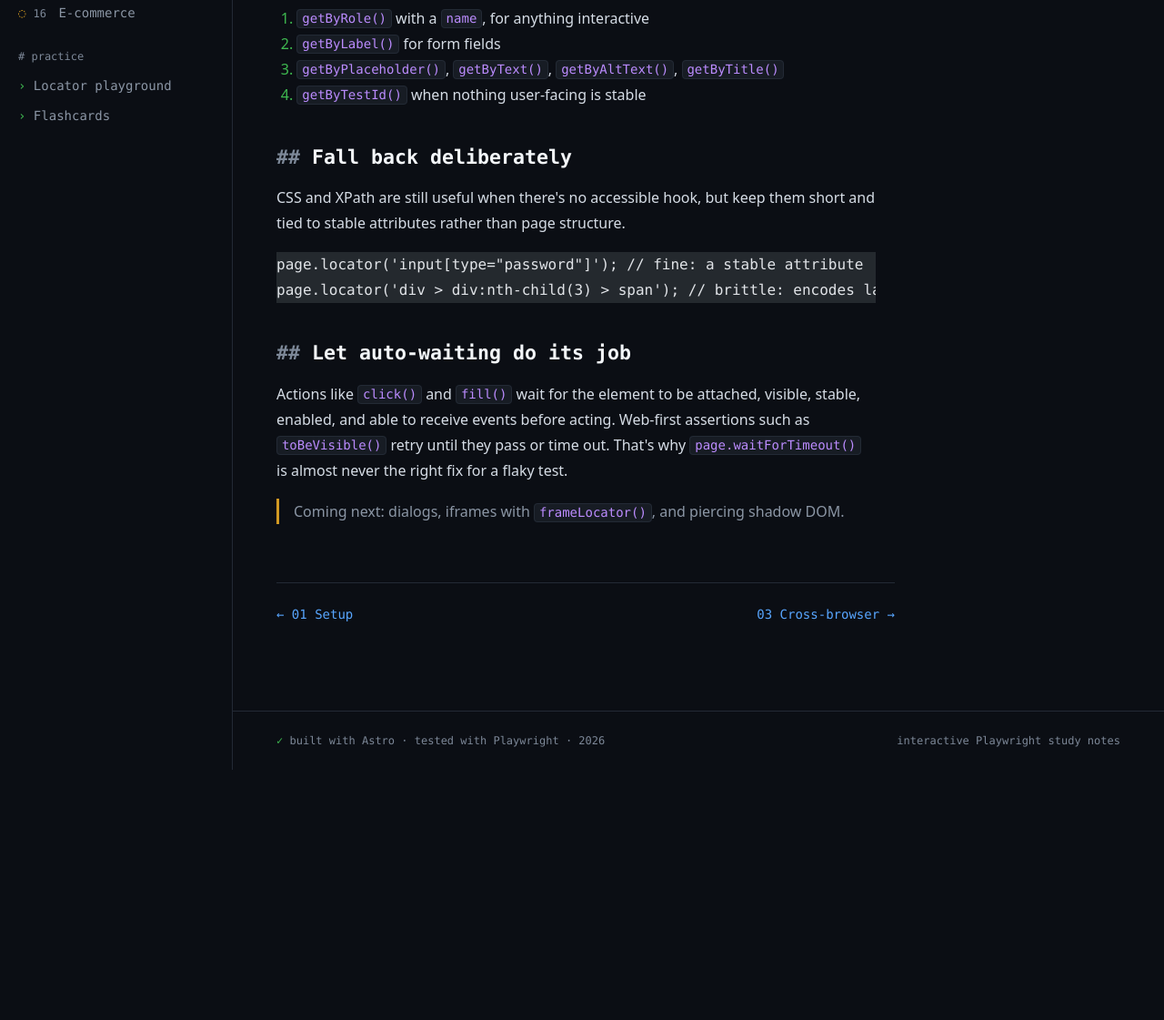
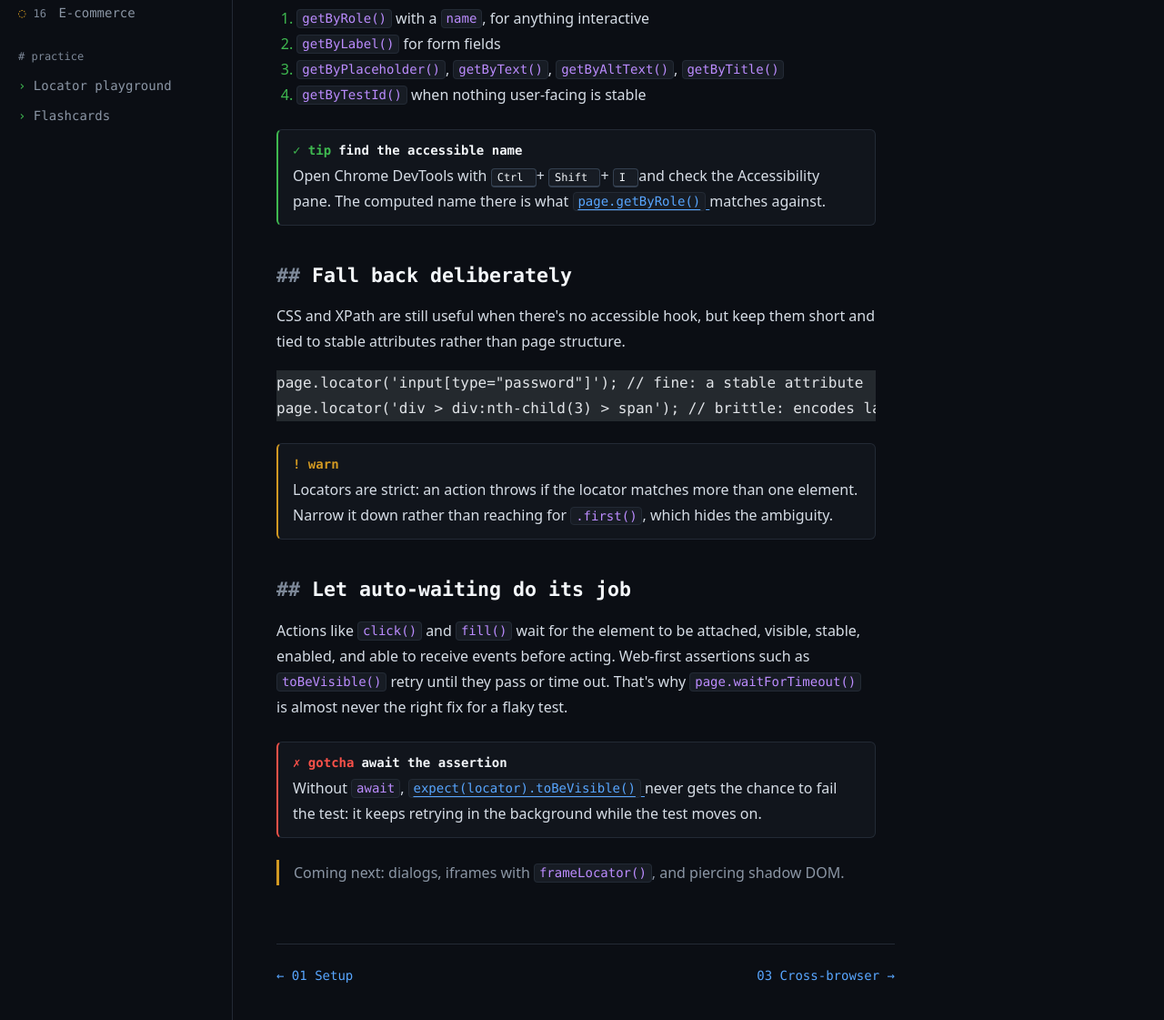
Before and after one commit to sourabhkejriwal/playwright-lab, an Astro site: page /chapters/02-selectors in a window 1280 px wide. Shown: the part 605-1726 px from the top of the page at 91% size. Before the commit the page ends 1451 px from the top, so only its background shows below. Built offline with nearby package versions, Linux system fonts and the light colour scheme; Astro itself is replaced by a stand-in of ours; code samples lack their colours.

Commit message:
feat(chapters): add Callout, Kbd, and ApiRef MDX components
Register them globally so chapter notes can use them without imports.
ApiRef derives the Playwright docs link from the API name and fails the
build on an unknown receiver.

Co-Authored-By: Claude Opus 5.5 <noreply@anthropic.com>

````diff
--- a/CLAUDE.md
+++ b/CLAUDE.md
@@ -50,7 +50,7 @@ src/
   lib/chapters.ts        getChapters(): joins the list with MDX entries → status passed/pending
   lib/url.ts             url(): base-path-aware internal links
   content/chapters/      NN-slug.mdx chapter notes (content collection, schema in content.config.ts)
-  components/            .astro UI: Sidebar, TableOfContents, CodeCopy, TerminalWindow, StatusMark, TopBar, Footer, TestRunHero, ComingSoon
+  components/            .astro UI: Sidebar, TableOfContents, CodeCopy, TerminalWindow, StatusMark, TopBar, Footer, TestRunHero, ComingSoon, Callout, Kbd, ApiRef
   islands/               (planned) React interactive components: Playground, Flashcards, Quiz, …
   layouts/BaseLayout.astro
   pages/                 routes; chapters/[slug].astro renders MDX or a "pending" placeholder
@@ -88,6 +88,10 @@ The site looks like a Playwright test run in a dark terminal.
   "interview angle". Do not paste source text or long listings verbatim.
 - Headings are `##`/`###` (h1 comes from the layout). Code fences use `ts`, with optional filename and
   highlighted lines: ` ```ts title="login.spec.ts" {1,3-5} ` (`src/lib/shiki-code-frame.mjs`).
+- Chapters can use these components without importing them (registered in `src/components/mdx.ts`):
+  `<Callout type="tip|warn|gotcha" title="optional">`, `<Kbd>Ctrl</Kbd>`, and `<ApiRef name="page.getByRole()" />`.
+  `ApiRef` builds the Playwright docs link from the name (`src/lib/api-ref.ts`); an unknown receiver fails the build,
+  so add new classes to `RECEIVERS` there.
 - A chapter becomes ✓ passed on the site as soon as its MDX exists and isn't a draft.
 - Flashcard and quiz data will live beside chapters (see ROADMAP phase 3/4).
 
--- a/ROADMAP.md
+++ b/ROADMAP.md
@@ -22,7 +22,7 @@ Tasks marked ⇉ are independent of their siblings and can run in parallel sessi
 - [x] Two-column layout: sticky chapter sidebar (desktop), collapsible drawer (mobile)
 - [x] Table of contents from headings on chapter pages (right rail on xl screens)
 - [x] Code block polish: filename/title bar, copy button, line highlighting (`TerminalWindow` style)
-- [ ] MDX components: `<Callout type="tip|warn|gotcha">`, `<Kbd>`, `<ApiRef name="…">`
+- [x] MDX components: `<Callout type="tip|warn|gotcha">`, `<Kbd>`, `<ApiRef name="…">`
 - [ ] SEO: Open Graph image (terminal-style), meta per page, `robots.txt`
 - [ ] Custom favicon (terminal `$_` mark)
 - [ ] Optional light theme (override tokens under `[data-theme='light']`) and toggle
--- /dev/null
+++ b/src/components/ApiRef.astro
@@ -0,0 +1,14 @@
+---
+// Inline link to the official docs for a Playwright API: <ApiRef name="page.getByRole()" />
+import { apiRefHref } from '../lib/api-ref';
+
+interface Props {
+  name: string;
+}
+const { name } = Astro.props;
+---
+
+<a href={apiRefHref(name)} rel="noopener">
+  <code class="text-info">{name}</code>
+  <span class="sr-only"> (Playwright docs)</span>
+</a>
--- /dev/null
+++ b/src/components/Callout.astro
@@ -0,0 +1,35 @@
+---
+// Aside for chapter notes: <Callout type="gotcha" title="optional">markdown…</Callout>
+type CalloutType = 'tip' | 'warn' | 'gotcha';
+interface Props {
+  type?: CalloutType;
+  title?: string;
+}
+const { type = 'tip', title } = Astro.props;
+
+const variants = {
+  tip: { glyph: '✓', border: 'border-l-pass', color: 'text-pass' },
+  warn: { glyph: '!', border: 'border-l-pending', color: 'text-pending' },
+  gotcha: { glyph: '✗', border: 'border-l-fail', color: 'text-fail' },
+};
+const variant = variants[type];
+// MDX props aren't type-checked, so catch a bad type at build time.
+if (!variant) throw new Error(`<Callout type="${type}">: expected tip, warn, or gotcha`);
+---
+
+<div
+  role="note"
+  aria-label={title ? `${type}: ${title}` : type}
+  class={`my-6 rounded-term border border-l-2 border-line bg-surface px-4 py-3 ${variant.border}`}
+>
+  <p class="mb-1! flex flex-wrap gap-x-2 font-mono text-sm font-semibold">
+    <span class={variant.color}>
+      <span aria-hidden="true">{variant.glyph} </span>
+      {type}
+    </span>
+    {title && <span class="text-bright">{title}</span>}
+  </p>
+  <div class="[&>:last-child]:mb-0">
+    <slot />
+  </div>
+</div>
--- /dev/null
+++ b/src/components/Kbd.astro
@@ -0,0 +1,7 @@
+---
+// A single keyboard key: <Kbd>Ctrl</Kbd>+<Kbd>K</Kbd>
+---
+
+<kbd class="rounded border border-b-2 border-line-strong bg-raised px-1.5 py-0.5 font-mono text-xs whitespace-nowrap text-bright">
+  <slot />
+</kbd>
--- /dev/null
+++ b/src/components/mdx.ts
@@ -0,0 +1,6 @@
+// Components available in every chapter MDX file without an import.
+import ApiRef from './ApiRef.astro';
+import Callout from './Callout.astro';
+import Kbd from './Kbd.astro';
+
+export const mdxComponents = { ApiRef, Callout, Kbd };
--- a/src/content/chapters/02-selectors.mdx
+++ b/src/content/chapters/02-selectors.mdx
@@ -24,6 +24,11 @@ A rough order of preference:
 3. `getByPlaceholder()`, `getByText()`, `getByAltText()`, `getByTitle()`
 4. `getByTestId()` when nothing user-facing is stable
 
+<Callout type="tip" title="find the accessible name">
+  Open Chrome DevTools with <Kbd>Ctrl</Kbd>+<Kbd>Shift</Kbd>+<Kbd>I</Kbd> and check the Accessibility pane.
+  The computed name there is what <ApiRef name="page.getByRole()" /> matches against.
+</Callout>
+
 ## Fall back deliberately
 
 CSS and XPath are still useful when there's no accessible hook, but keep them short and tied to stable
@@ -34,10 +39,20 @@ page.locator('input[type="password"]'); // fine: a stable attribute
 page.locator('div > div:nth-child(3) > span'); // brittle: encodes layout
 ```
 
+<Callout type="warn">
+  Locators are strict: an action throws if the locator matches more than one element. Narrow it down rather
+  than reaching for `.first()`, which hides the ambiguity.
+</Callout>
+
 ## Let auto-waiting do its job
 
 Actions like `click()` and `fill()` wait for the element to be attached, visible, stable, enabled, and
 able to receive events before acting. Web-first assertions such as `toBeVisible()` retry until they pass or
 time out. That's why `page.waitForTimeout()` is almost never the right fix for a flaky test.
 
+<Callout type="gotcha" title="await the assertion">
+  Without `await`, <ApiRef name="expect(locator).toBeVisible()" /> never gets the chance to fail the test: it
+  keeps retrying in the background while the test moves on.
+</Callout>
+
 > Coming next: dialogs, iframes with `frameLocator()`, and piercing shadow DOM.
--- /dev/null
+++ b/src/lib/api-ref.ts
@@ -0,0 +1,48 @@
+// Turns an API name like `page.getByRole()` into its page on the official Playwright docs.
+const DOCS_BASE = 'https://playwright.dev/docs/api';
+
+interface ApiClass {
+  page: string; // docs page, as in class-<page>
+  anchor: string; // anchor prefix, as in #<anchor>-get-by-role
+}
+
+const RECEIVERS: Record<string, ApiClass> = {
+  browser: { page: 'browser', anchor: 'browser' },
+  context: { page: 'browsercontext', anchor: 'browser-context' },
+  dialog: { page: 'dialog', anchor: 'dialog' },
+  download: { page: 'download', anchor: 'download' },
+  frame: { page: 'frame', anchor: 'frame' },
+  frameLocator: { page: 'framelocator', anchor: 'frame-locator' },
+  keyboard: { page: 'keyboard', anchor: 'keyboard' },
+  locator: { page: 'locator', anchor: 'locator' },
+  mouse: { page: 'mouse', anchor: 'mouse' },
+  page: { page: 'page', anchor: 'page' },
+  request: { page: 'apirequestcontext', anchor: 'api-request-context' },
+  response: { page: 'response', anchor: 'response' },
+  route: { page: 'route', anchor: 'route' },
+  test: { page: 'test', anchor: 'test' },
+  testInfo: { page: 'testinfo', anchor: 'test-info' },
+  'expect(locator)': { page: 'locatorassertions', anchor: 'locator-assertions' },
+  'expect(page)': { page: 'pageassertions', anchor: 'page-assertions' },
+  'expect(response)': { page: 'apiresponseassertions', anchor: 'api-response-assertions' },
+};
+
+// getByRole → get-by-role, waitForURL → wait-for-url
+const kebab = (member: string) =>
+  member
+    .replace(/([a-z0-9])([A-Z])/g, '$1-$2')
+    .replace(/([A-Z]+)([A-Z][a-z])/g, '$1-$2')
+    .toLowerCase();
+
+/** Throws on an unknown receiver, so a typo in a chapter fails the build instead of shipping a dead link. */
+export function apiRefHref(name: string): string {
+  const match = name.replace(/\(\)$/, '').match(/^(expect\(\w+\)|\w+)\.(?:not\.)?([\w.]+)$/);
+  const apiClass = match && RECEIVERS[match[1]];
+  if (!match || !apiClass) {
+    throw new Error(
+      `<ApiRef name="${name}">: expected "receiver.member" with one of: ${Object.keys(RECEIVERS).join(', ')}`,
+    );
+  }
+  const member = match[2].split('.').map(kebab).join('-');
+  return `${DOCS_BASE}/class-${apiClass.page}#${apiClass.anchor}-${member}`;
+}
--- a/src/pages/chapters/[slug].astro
+++ b/src/pages/chapters/[slug].astro
@@ -5,6 +5,7 @@ import TerminalWindow from '../../components/TerminalWindow.astro';
 import StatusMark from '../../components/StatusMark.astro';
 import TableOfContents from '../../components/TableOfContents.astro';
 import CodeCopy from '../../components/CodeCopy.astro';
+import { mdxComponents } from '../../components/mdx';
 import { getChapters, type ChapterWithStatus } from '../../lib/chapters';
 import { pad } from '../../data/chapters';
 import { url } from '../../lib/url';
@@ -52,7 +53,7 @@ const hasToc = tocHeadings.length >= 2;
       <div class="mt-10">
         {Content ? (
           <div class="prose-term">
-            <Content />
+            <Content components={mdxComponents} />
             <CodeCopy />
           </div>
         ) : (
--- /dev/null
+++ b/tests/mdx-components.spec.ts
@@ -0,0 +1,53 @@
+import { test, expect } from '@playwright/test';
+import { apiRefHref } from '../src/lib/api-ref';
+
+test.describe('chapter MDX components', () => {
+  test.beforeEach(async ({ page }) => {
+    await page.goto('/chapters/02-selectors');
+  });
+
+  test('callouts expose their type and title', async ({ page }) => {
+    await expect(page.getByRole('note', { name: 'tip: find the accessible name' })).toBeVisible();
+    await expect(page.getByRole('note', { name: 'warn', exact: true })).toContainText('Locators are strict');
+    await expect(page.getByRole('note', { name: 'gotcha: await the assertion' })).toContainText(
+      'Without await',
+    );
+  });
+
+  test('keys render as keyboard elements', async ({ page }) => {
+    const keys = page.getByRole('note', { name: /^tip/ }).locator('kbd');
+    await expect(keys).toHaveText(['Ctrl', 'Shift', 'I']);
+  });
+
+  test('api references link to the Playwright docs', async ({ page }) => {
+    await expect(page.getByRole('link', { name: 'page.getByRole() (Playwright docs)' })).toHaveAttribute(
+      'href',
+      'https://playwright.dev/docs/api/class-page#page-get-by-role',
+    );
+  });
+});
+
+test.describe('apiRefHref', () => {
+  const docs = 'https://playwright.dev/docs/api';
+
+  for (const [name, href] of [
+    ['locator.click', 'class-locator#locator-click'],
+    ['page.waitForURL()', 'class-page#page-wait-for-url'],
+    ['context.newPage()', 'class-browsercontext#browser-context-new-page'],
+    ['frameLocator.getByRole()', 'class-framelocator#frame-locator-get-by-role'],
+    ['request.get()', 'class-apirequestcontext#api-request-context-get'],
+    ['test.describe.configure()', 'class-test#test-describe-configure'],
+    ['expect(locator).toBeVisible()', 'class-locatorassertions#locator-assertions-to-be-visible'],
+    ['expect(locator).not.toBeVisible()', 'class-locatorassertions#locator-assertions-to-be-visible'],
+    ['expect(page).toHaveURL()', 'class-pageassertions#page-assertions-to-have-url'],
+    ['expect(response).toBeOK()', 'class-apiresponseassertions#api-response-assertions-to-be-ok'],
+  ]) {
+    test(`maps ${name}`, () => {
+      expect(apiRefHref(name)).toBe(`${docs}/${href}`);
+    });
+  }
+
+  test('rejects an unknown receiver', () => {
+    expect(() => apiRefHref('pgae.click()')).toThrow('<ApiRef name="pgae.click()">');
+  });
+});
````
